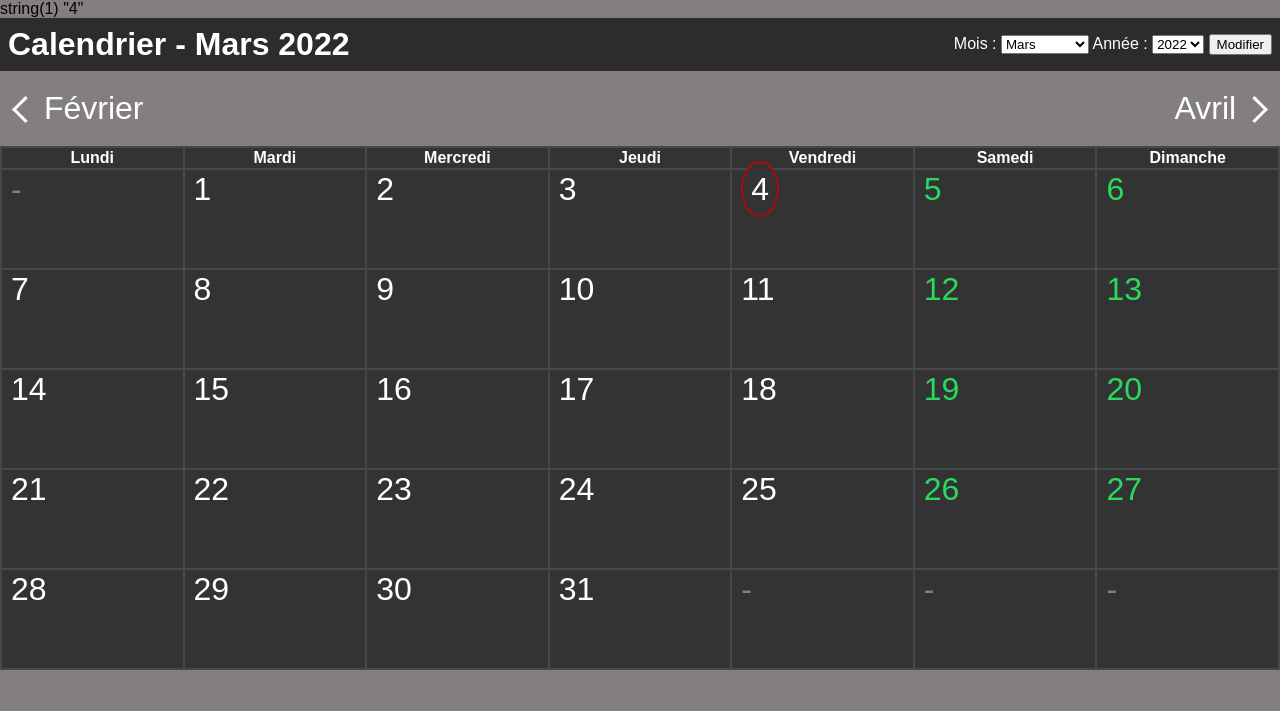
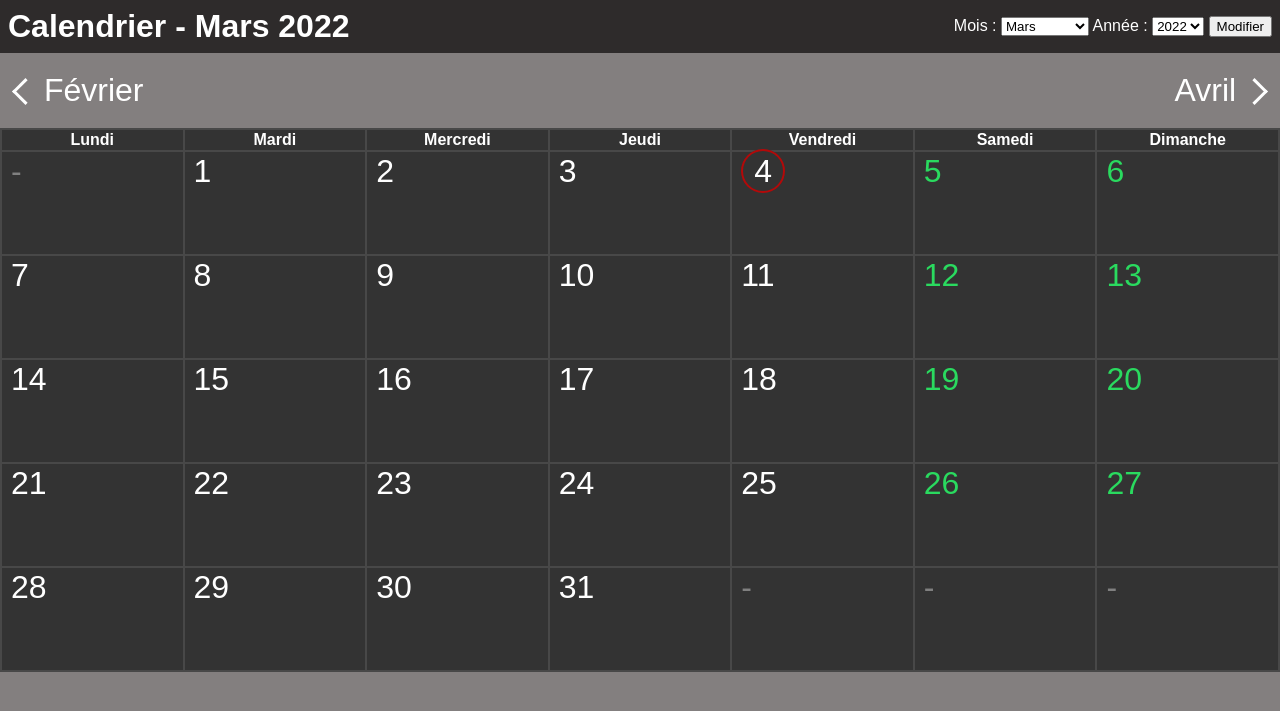
Before and after one commit to Etienne-Devillers/Calendrier, a PHP site: page / in a window 1280 px wide. Shown: the top 711 px of the page. Run offline with PHP 8.4, Linux system fonts and the light colour scheme; some web fonts are replaced.

Commit message:
v3 terminé

```diff
--- a/assets/css/style.css
+++ b/assets/css/style.css
@@ -121,7 +121,7 @@ td span {
     border-radius: 50%;
     width:100px;
     height: 36px;
-    padding: 8px;
+    padding: 2px 11px;
 
     background: #333333;
     border: 2px solid rgb(179, 9, 9);
--- a/index.php
+++ b/index.php
@@ -36,11 +36,8 @@ if (!empty($_GET['month']) && !empty($_GET['year'])) {
 $chosenMonth = $monthsInYear[$monthChoice];
 $lastMonth = ($monthChoice-1);
 $nextMonth = ($monthChoice+1);
-
 $displayChoice = new DateTime("$chosenYear-$monthChoice");
 $countDay = new DateTime("$chosenYear-$monthChoice");
-
-
 
 
 //Création de year-1 et year +1
@@ -64,7 +61,6 @@ if ($monthChoice == date('n') && $chosenYear == date('Y')) {
 
 //Identification du jour actuel
 $dayToday = date('j');
-var_dump($dayToday);
 
 //Combien de jour dans un mois.
 $daysForSpecificMonth = cal_days_in_month(CAL_GREGORIAN, $monthChoice, $chosenYear);
@@ -112,7 +108,7 @@ $weeksDisplay = $weeksInMonth*7;
             <?= (($chosenYear) && ($monthChoice))? $chosenMonth.' '.$chosenYear : 'à définir' ;?></h1>
         <div class="displayChoices">
 
-        <!-- Formulaire -->
+        <!----------------------Formulaire----------------------->
             <form action="./index.php" method="post">
 
                 <!-- Création du select pour les mois de l'année. -->
@@ -151,7 +147,7 @@ $weeksDisplay = $weeksInMonth*7;
         </div>
     </div>
 
-
+<!--------------------Tableau--------------------->
     <section class="tableau">
 <table>
 
@@ -177,7 +173,7 @@ while ($day <= $weeksDisplay) {
         $day++;
     }
     while((($day-$firstDay)+1) <= $daysForSpecificMonth) {
-        if ($countDay->format('j') == $dayToday) {
+        if (($countDay->format('j') == $dayToday) && $actualMonth === true) {
             echo '<td><span class="actualDay">'.(($day-$firstDay)+1).'</span></td>';
         } else if  ($day%7 == 0) {
             if ($daysForSpecificMonth-$day<=1 && $weeksDisplay-$day<=1 ) {
```
